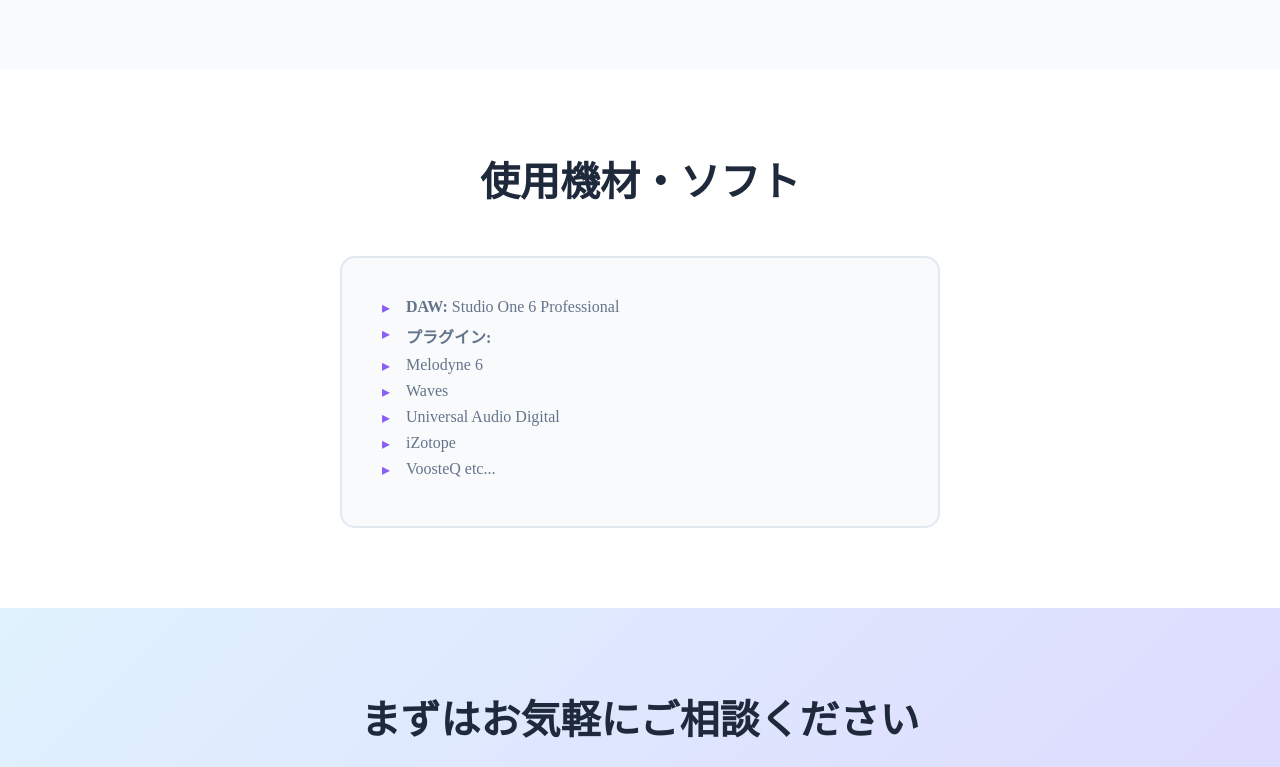
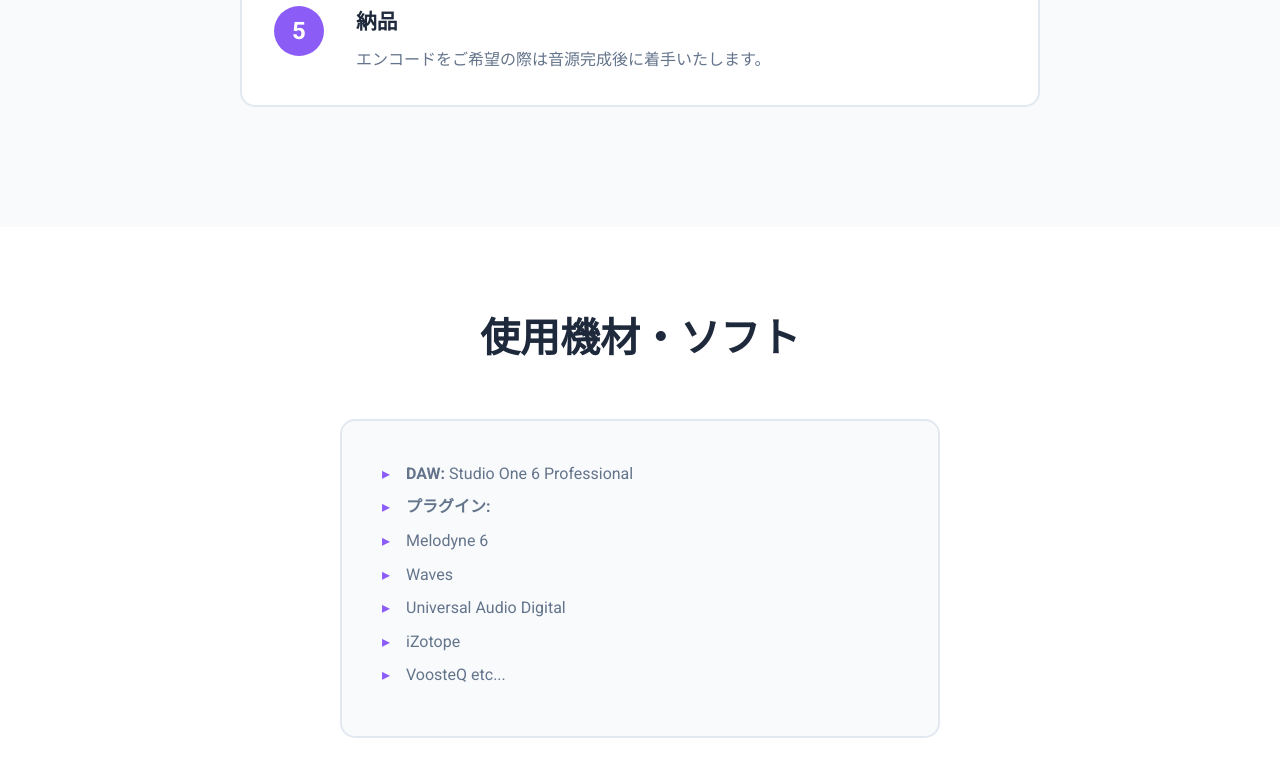
Before and after one commit to rukawa903/test-hp, a plain HTML site: page index.html in a window 1280 px wide. Shown: the part 3874-4641 px from the top of the page. Drawn offline with Linux system fonts and the light colour scheme.

Commit message:
Update index.html

````diff
--- a/index.html
+++ b/index.html
@@ -5,20 +5,28 @@
     <meta charset="UTF-8">
     <meta name="viewport" content="width=device-width, initial-scale=1.0">
     <title>rukawa - Vocal Mix / Mastering</title>
-    <style>
-        * {
-            margin: 0;
-            padding: 0;
-            box-sizing: border-box;
-        }
 
 ```
+<!-- Google Fonts -->
+<link href="https://fonts.googleapis.com/css2?family=Roboto:wght@400;500;600;700&display=swap" rel="stylesheet">
+
+<style>
+    * {
+        margin: 0;
+        padding: 0;
+        box-sizing: border-box;
+    }
+
     body {
-        font-family: -apple-system, BlinkMacSystemFont, 'Segoe UI', sans-serif;
+        font-family: 'Roboto', sans-serif;
         background: #ffffff;
         color: #2d3748;
         overflow-x: hidden;
         line-height: 1.6;
+    }
+
+    h1, h2, h3 {
+        font-family: 'Roboto', sans-serif;
     }
 
     /* Hero Section */
@@ -397,6 +405,7 @@
         text-align: center;
         background: #f8fafc;
         color: #64748b;
+        font-family: 'Roboto', sans-serif;
     }
 
     @media (max-width: 768px) {
````
